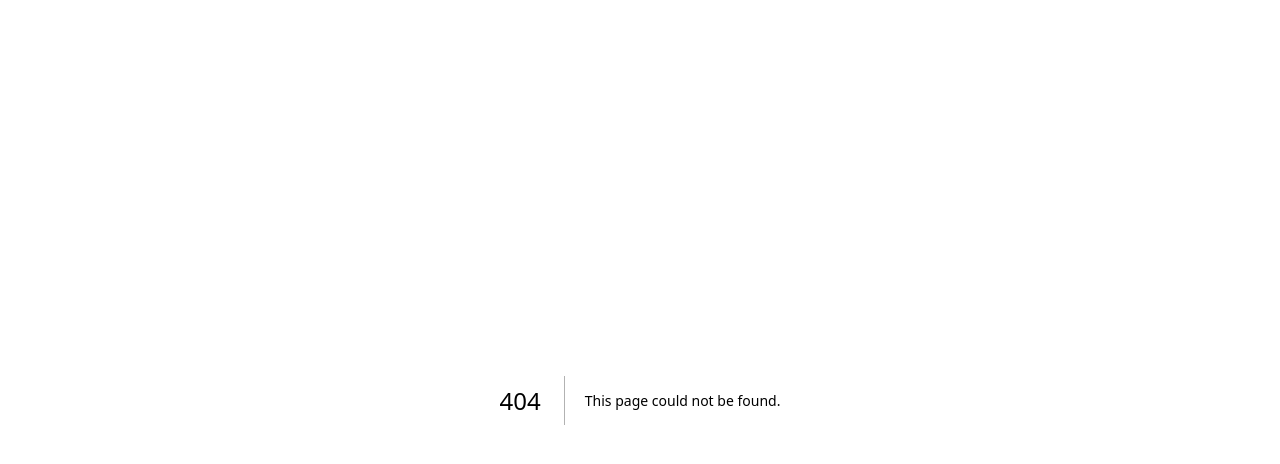
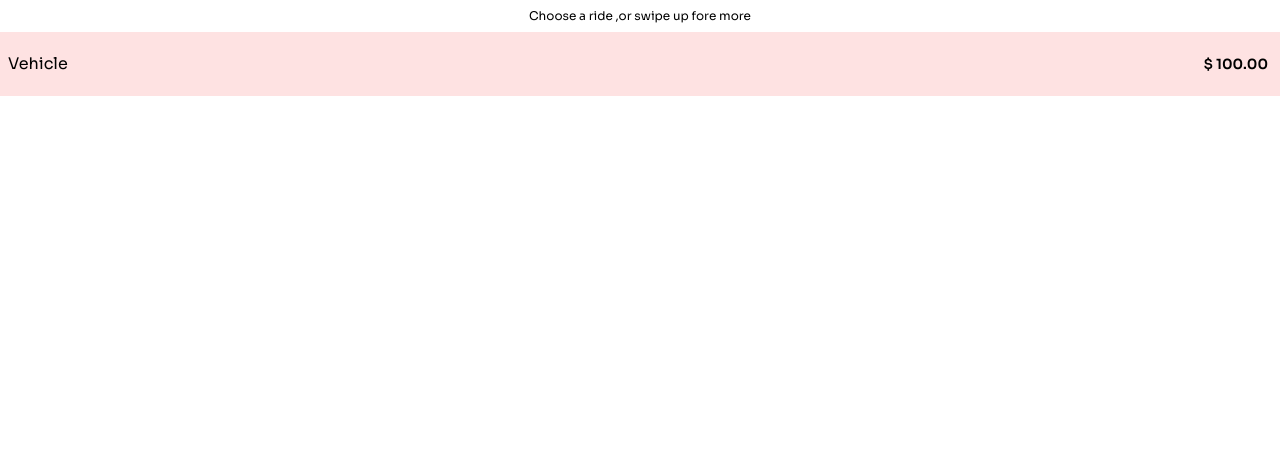
Before and after one commit to isurumanoddev/uber-clone, a Next.js app: page /components/RideSelector in a window 1280 px wide. Before the commit this address had no page. Shown: the top 464 px of the page. Built offline with nearby package versions, Linux system fonts and the light colour scheme.

Commit message:
Redesign ride confirm page for better UX

```diff
--- /dev/null
+++ b/pages/components/CarOption.js
@@ -0,0 +1,9 @@
+import React from 'react';
+
+function CarOption(props) {
+    return (
+        <div></div>
+    );
+}
+
+export default CarOption;
--- /dev/null
+++ b/pages/components/RideSelector.js
@@ -0,0 +1,20 @@
+import React from 'react';
+
+function RideSelector() {
+
+
+    return (
+        <div>
+            <div className="flex justify-center items-center text-xs py-2">Choose a ride ,or swipe up fore more</div>
+            <div className="h-16 p-1 bg-red-100 flex items-center justify-between">
+                <div className="p-1">
+                    Vehicle
+                </div>
+                <h4 className={"pr-2 font-semibold text-sm"}>$ 100.00</h4>
+            </div>
+        </div>
+
+    );
+}
+
+export default RideSelector;
--- a/pages/confirm.js
+++ b/pages/confirm.js
@@ -6,6 +6,7 @@ import "mapbox-gl/dist/mapbox-gl.css"
 import Maps from "@/pages/components/Maps";
 
 import {useRouter} from "next/router";
+import RideSelector from "@/pages/components/RideSelector";
 
 
 function Confirm() {
@@ -13,7 +14,6 @@ function Confirm() {
     const router = useRouter()
 
     const {location_1, location_2} = router.query
-
 
 
     const [pickupCoordinates, setPickupCoordinates] = useState([])
@@ -65,16 +65,10 @@ function Confirm() {
         <div className="flex flex-col flex-1">
             <div className="flex flex-col basis-4/5  overflow-y-scroll">
 
-                <h1 className="p-4 text-3xl">location 1 </h1>
-                {pickupCoordinates.map(value => (
 
-                    <h1 className="p-4 text-3xl">{value}</h1>
-                ))}
-                <h1 className="p-4 text-3xl">location 2 </h1>
-                {dropoffCoordinates.map(value => (
+                <RideSelector/>
 
-                    <h1 className="p-4 text-3xl">{value}</h1>
-                ))}
+
             </div>
             <div className={"basis-1/5 bg-amber-50 flex justify-center items-center p-3"}>
                 <button className=" bg-black text-white w-full py-3 rounded transition  ">Confirm UberX
--- a/styles/globals.css
+++ b/styles/globals.css
@@ -1,11 +1,16 @@
+@import url('https://fonts.googleapis.com/css2?family=Sora:wght@400;500;600;700&display=swap');
+
 @tailwind base;
 @tailwind components;
 @tailwind utilities;
+
 
 :root {
   --foreground-rgb: 0, 0, 0;
   --background-start-rgb: 214, 219, 220;
   --background-end-rgb: 255, 255, 255;
+  font-family: Sora, serif;
+
 }
 
 @media (prefers-color-scheme: dark) {
```
